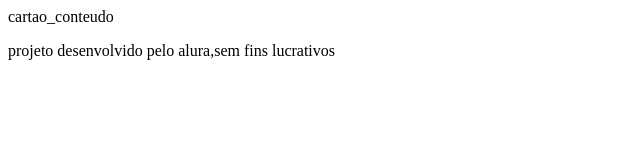
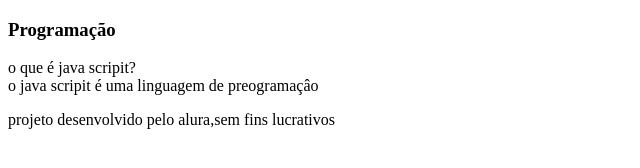
Before and after one commit to davizaobere/ningynr-model, a plain HTML site: page nyn/index.html in a window 1280 px wide. Shown: the whole page, without its empty margins (0-640 px from the left). Drawn offline with Linux system fonts and the light colour scheme.

Commit message:
Update index.html

```diff
--- a/nyn/index.html
+++ b/nyn/index.html
@@ -9,7 +9,13 @@
     <main>
 <section id="container">
 <article class="cartao">
-    cartao_conteudo
+    <div class="cartao_conteudo"></div>
+      <h3>Programação</h3>
+           <div class="cartao_conteudo_pergunta">
+            o que é java scripit?
+      </div>
+      <div class="cartao_conteudo_resposta">
+        o java scripit é uma linguagem de preogramaçâo
 </article>
 </section>
     </main>
```
